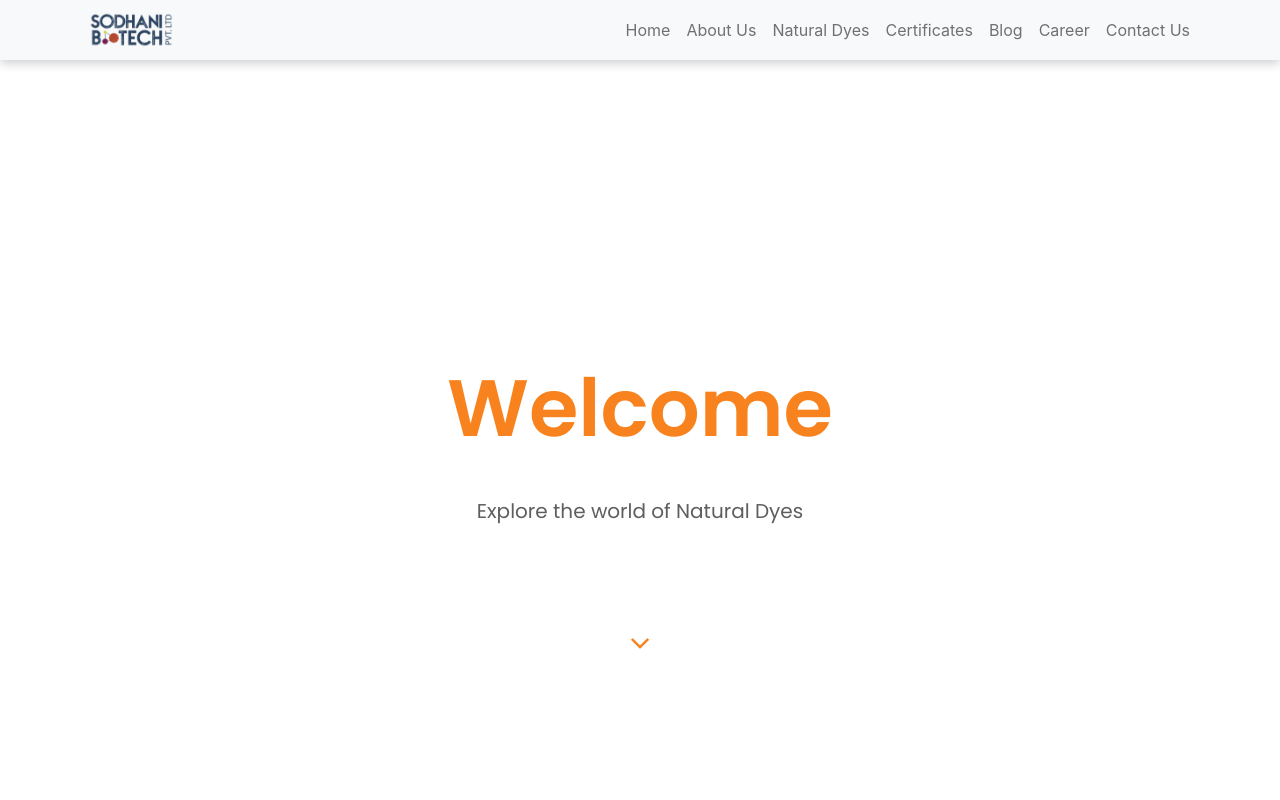
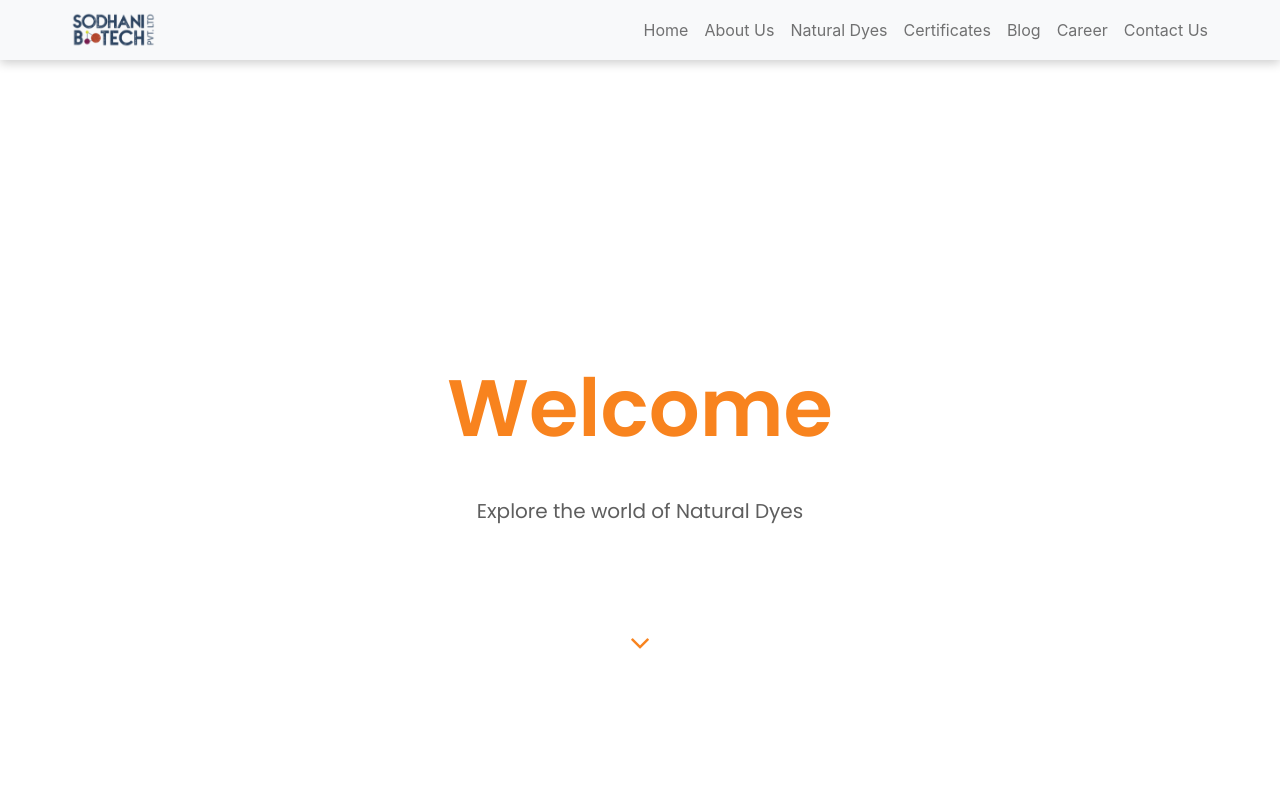
Before and after one commit to Soham-Official/sodhani_biotech, a React (Create React App) app: page / in a window 1280 px wide. Shown: the top 800 px of the page. Built offline with nearby package versions, Linux system fonts and the light colour scheme.

Commit message:
navbar changed

```diff
--- a/src/components/Nav.css
+++ b/src/components/Nav.css
@@ -5,3 +5,13 @@ nav {
 .nav-logo-icon {
   max-height: 50px;
 }
+.navContainer {
+  display: flex;
+  justify-content: space-between;
+  width: 90%;
+}
+.navContainer_outside {
+  width: 100%;
+  display: flex;
+  justify-content: center;
+}
--- a/src/components/Nav.jsx
+++ b/src/components/Nav.jsx
@@ -4,7 +4,8 @@ import logo from "../images/Logo.png";
 const Nav = () => {
   return (
     <nav className="navbar navbar-expand-lg bg-light navbar-light fixed-top p-0">
-      <div className="container">
+      <div className="navContainer_outside">
+        <div className="navContainer">
           <a href="/#" className="navbar-brand">
             <img src={logo} className="nav-logo-icon" alt="icon-logo" />
           </a>
@@ -58,6 +59,7 @@ const Nav = () => {
             </ul>
           </div>
         </div>
+      </div>
     </nav>
   );
 };
```
Lines whose indentation alone changed are shown as unchanged.
